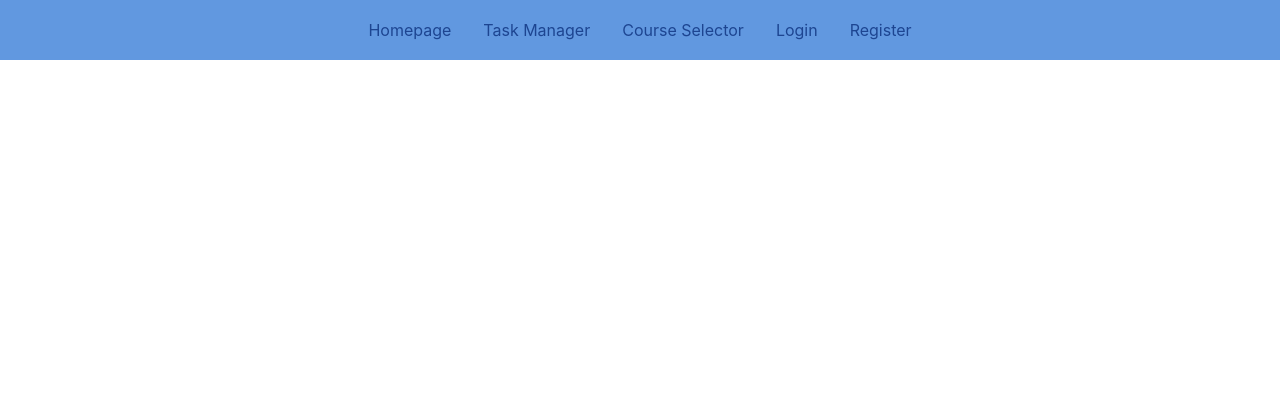
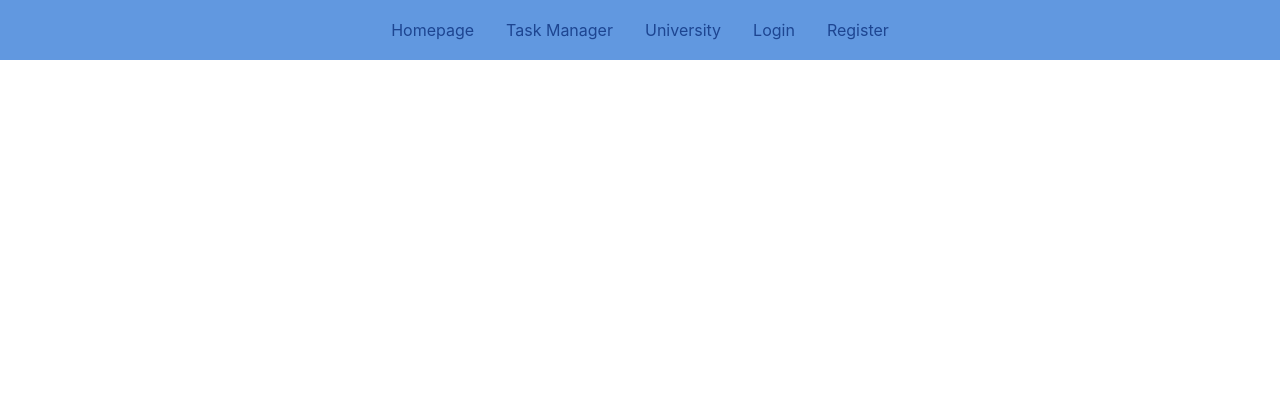
Before and after one commit to Ztr1215/Web_App, a Django app: page /WOF/base/ in a window 1280 px wide. Shown: the top 420 px of the page. Run offline with Django 3.2, Linux system fonts and the light colour scheme; data comes from the database, SQL or seed files in the repository; some libraries are stand-ins or nearby versions.

Commit message:
uni page info

```diff
--- a/freshmen_world/WOF/context_processors.py
+++ b/freshmen_world/WOF/context_processors.py
@@ -10,3 +10,13 @@ def university_courses(request):
 	else:
 		uni_courses = {}
 	return {'university_courses' : uni_courses }
+
+
+def university_options(request):
+	context_dict = {}
+	if not request.user.is_authenticated:
+		uni_options = University.objects.all()
+		context_dict['universities'] = uni_options
+	else:
+		context_dict['universities'] = None
+	return context_dict
--- a/freshmen_world/WOF/urls.py
+++ b/freshmen_world/WOF/urls.py
@@ -8,8 +8,9 @@ urlpatterns = [
 	path('base/', views.base, name='base'),
 	path('login/', views.user_login, name='user_login'),
 	path('register/', views.user_register, name='user_register'),
-	path('course_selector/', views.selector, name='selector'),
-	path('course_selector/<slug:course_name_slug>/', views.show_course, name='show_course'),
+	path('selector/', views.selector, name='selector'),
+	path('selector/course/<slug:course_name_slug>/', views.show_course, name='show_course'),
+	path('selector/university/<slug:university_name_slug>/', views.show_university, name='show_university'),
 	path('taskmanager/', views.task_manager, name='task_manager'),
 	path('logout/', views.user_logout, name='logout'),
 	path('team/', views.team_members, name='team'),
--- a/freshmen_world/WOF/views.py
+++ b/freshmen_world/WOF/views.py
@@ -5,7 +5,7 @@ from django.contrib.auth import authenticate, login, logout
 from django.contrib.auth.decorators import login_required
 from WOF.forms import StudentUserForm, StudentUserProfileForm
 from WOF.forms import StudentUserChangeForm, StudentUserChangeProfileForm
-from WOF.models import StudentUser, Course
+from WOF.models import StudentUser, Course, University
 
 
 def index(request):
@@ -106,6 +106,7 @@ def selector(request):
 	response = render(request, 'WOF/selecting.html', context=context_dict)
 	return response
 
+@login_required
 def show_course(request, course_name_slug):
 	context_dict = {}
 	try:
@@ -114,6 +115,15 @@ def show_course(request, course_name_slug):
 	except Course.DoesNotExist:
 		context_dict['course'] = None
 	return render(request, 'WOF/course_base.html', context=context_dict)
+
+def show_university(request, university_name_slug):
+	context_dict = {}
+	try:
+		university = University.objects.filter(slug=university_name_slug)[0]
+		context_dict['university'] = university
+	except University.DoesNotExist:
+		context_dict['university'] = None
+	return render(request, 'WOF/university_base.html', context=context_dict)
 
 
 def task_manager(request):
--- a/freshmen_world/freshmen_world/settings.py
+++ b/freshmen_world/freshmen_world/settings.py
@@ -67,6 +67,7 @@ TEMPLATES = [
                 'django.contrib.auth.context_processors.auth',
                 'django.contrib.messages.context_processors.messages',
                 'WOF.context_processors.university_courses',
+                'WOF.context_processors.university_options',
             ],
         },
     },
--- a/freshmen_world/static/css/base.css
+++ b/freshmen_world/static/css/base.css
@@ -13,7 +13,7 @@
 
 .top-bar-block .current {
 	height: 100%;
-	background-color: #9DBFEC;
+	background-color: #9DBFEC !important;
 }
 
 .top-bar-block .dropdown-menu {
@@ -22,16 +22,16 @@
 }
 
 /* Dropdown button */
-.top-bar-block .dropdown-courses .button-dropdown {
+.top-bar-block .dropdown-info .button-dropdown {
 	color: #1D4591;
   border: none;
   outline: none;
-  background-color: inherit;
+  background-color: #6198E0;
   font-family: inherit; /* Important for vertical align on mobile phones */
   margin: 0; /* Important for vertical align on mobile phones */
 }
 
-.top-bar-block .dropdown-courses:hover .button-dropdown {
+.top-bar-block .dropdown-info:hover .button-dropdown {
 	font-weight: bold;
 }
 
@@ -51,7 +51,7 @@
   text-align: left;
 }
 
-.top-bar-block .dropdown-courses:hover .university-content-container {
+.top-bar-block .dropdown-info:hover .university-content-container {
   display: block;
   border: 0.5px solid black;
 }
--- a/freshmen_world/static/js/base.js
+++ b/freshmen_world/static/js/base.js
@@ -1,9 +1,11 @@
 $(document).ready( function() {
-    if (location.pathname == '/' || location.pathname == '/WOF/') {
+    if (location.pathname == '/') {
     	$("a[href$='" + location.pathname + "']").addClass("current");
-    } else if (location.pathname == 'dropdown/') {
+        $("#course-button").addClass("current");
+    } else if (location.pathname == '/WOF/'){
         $("a[href$='" + location.pathname + "']").addClass("current");
     } else {
+        console.log("in else");
         $("a[href*='" + location.pathname + "']").addClass("current");
     }
 });
--- a/freshmen_world/templates/WOF/base.html
+++ b/freshmen_world/templates/WOF/base.html
@@ -28,7 +28,7 @@
                 <li class="nav-item"><a class="nav-link" href="{% url 'WOF:task_manager' %}">Task Manager</a></li>
             {% if user.is_authenticated %}
                 <li class="nav-item">
-                    <div class="dropdown-courses">
+                    <div class="dropdown-info">
                         <button class="button-dropdown nav-link" id="course-button">Courses</button>
                         <div class="university-content-container">
                         {% for course in university_courses %}
@@ -40,7 +40,16 @@
                 <li class="nav-item"><a class="nav-link" href="{% url 'WOF:profile' %}">Profile</a></li>
                 <li class="nav-item"><a class="nav-link" href="{% url 'WOF:logout' %}">Logout</a></li>
             {% else %}
-                <li class="nav-item"><a class="nav-link" href="{% url 'WOF:selector' %}">Course Selector</a></li>
+                <li class="nav-item">
+                    <div class="dropdown-info">
+                        <button class="button-dropdown nav-link" id="course-button">University</button>
+                        <div class="university-content-container">
+                        {% for university in universities %}
+                                <a href="{% url 'WOF:show_university' university.slug %}">{{ university.name }}</a>
+                        {% endfor %}
+                        </div>
+                    </div>
+                </li>
                 <li class="nav-item"><a class="nav-link" href="{% url 'WOF:user_login' %}">Login</a></li>
                 <li class="nav-item"><a class="nav-link" href="{% url 'WOF:user_register' %}">Register</a></li>
             {% endif %}
```
Also changed, not shown: freshmen_world/templates/WOF/university_base.html (added, +10 -0 lines).
